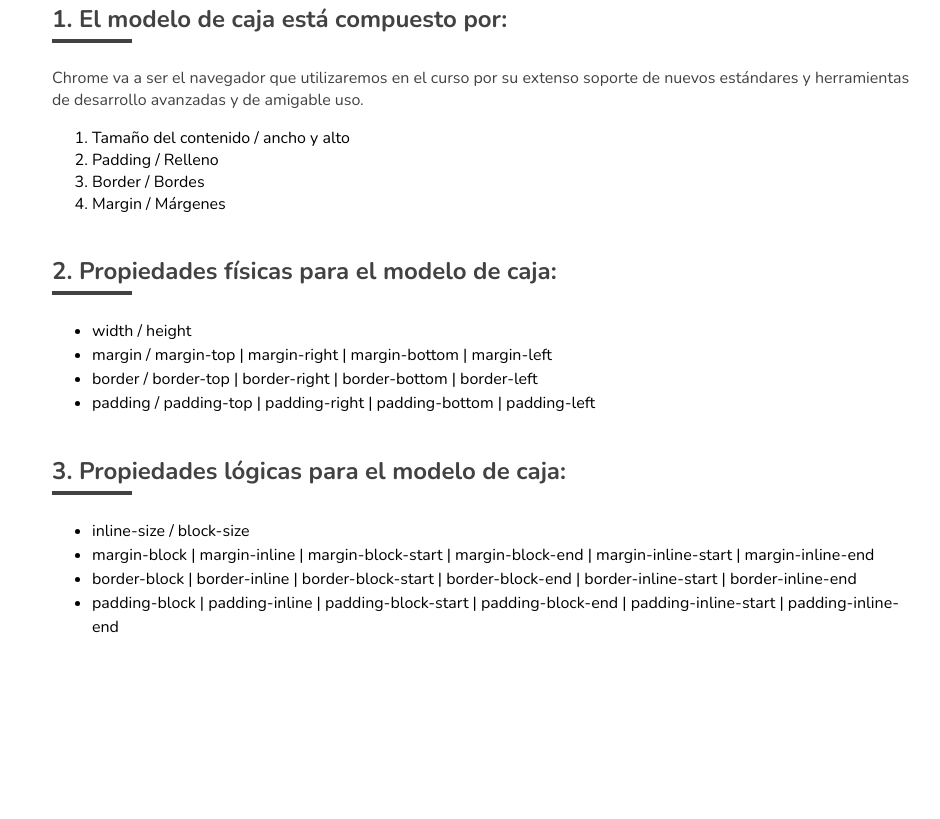
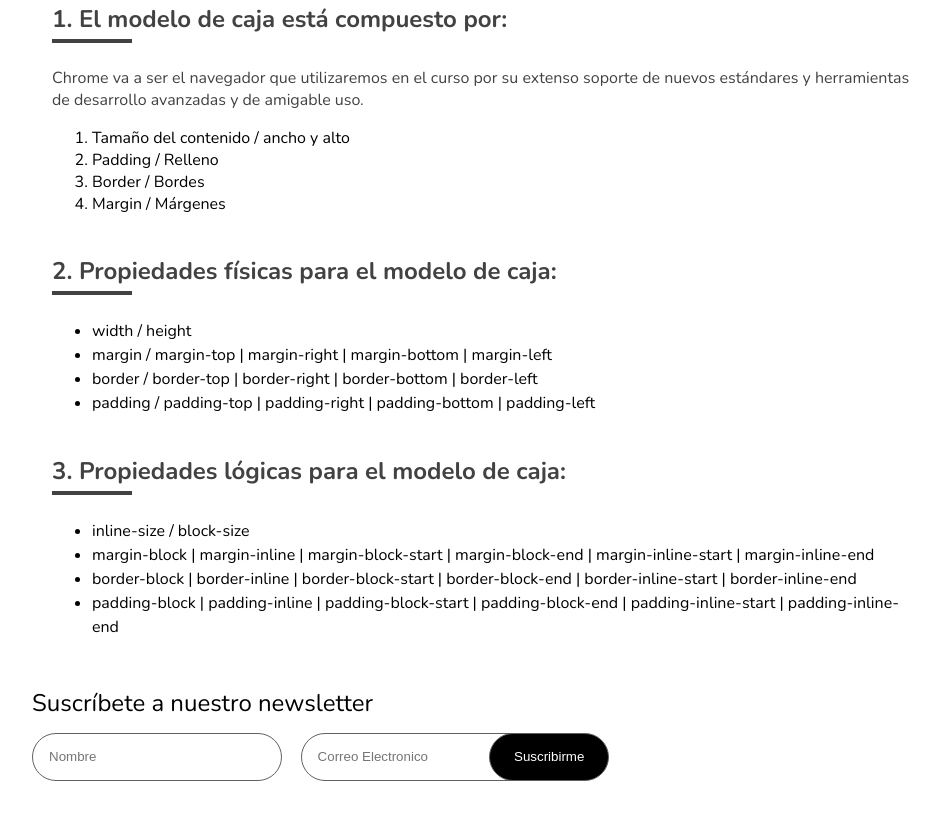
Before and after one commit to iJCode1/Medium-Page-Clone, a plain HTML site: page index.html in a window 1280 px wide. Shown: the part 5127-5946 px from the top of the page, without its empty margins (158-1098 px from the left). Before the commit the page ends 5816 px from the top, so only its background shows below. Drawn offline with nearby package versions, Linux system fonts and the light colour scheme.

Commit message:
Added the newsletter

```diff
--- a/css/main.css
+++ b/css/main.css
@@ -96,10 +96,6 @@ details summary{
   margin: 0 auto;
 }
 
-main{
-  margin-block-end: 50px;
-}
-
 .main hr{
   margin: 64px 0;
 }
@@ -186,6 +182,41 @@ blockquote p:last-of-type::before{
   content: "- "
 }
 
+.newsletter{
+  /* border: 1px solid red; */
+  margin-block-start: 50px;
+  margin-block-end: 100px;
+}
+
+
+.newsletter-content p{
+  font-size: 2.4rem;
+  line-height: 2.8rem;
+  margin-block-end: 16px;
+}
+
+.newsletter-content form input{
+  border-radius: 90px;
+  block-size: 48px;
+  box-sizing: border-box;
+  border: 1px solid var(--gray10);
+  inline-size: 250px;
+  margin-inline-end: 16px;
+  outline: none;
+  padding: 12px 16px;
+}
+
+.newsletter-content form input[type="email"]{
+  padding-inline-end: 75px;
+}
+
+.newsletter-content form input[type="submit"]{
+  background-color: #000000;
+  color: white;
+  margin-inline-start: -80px;
+  width: 120px;
+}
+
 @media screen and (max-width: 1400px){
     header{
       left: 0;
--- a/index.html
+++ b/index.html
@@ -163,5 +163,17 @@
         </div>
       </div>
     </main>
+    <section class="newsletter">
+      <div class="wrapper">
+        <div class="newsletter-content">
+          <p>Suscríbete a nuestro newsletter</p>
+          <form action="#">
+            <input type="text" placeholder="Nombre">
+            <input type="email" placeholder="Correo Electronico">
+            <input type="submit" value="Suscribirme">
+          </form>
+        </div>
+      </div>
+    </section>
   </body>
 </html>
```
